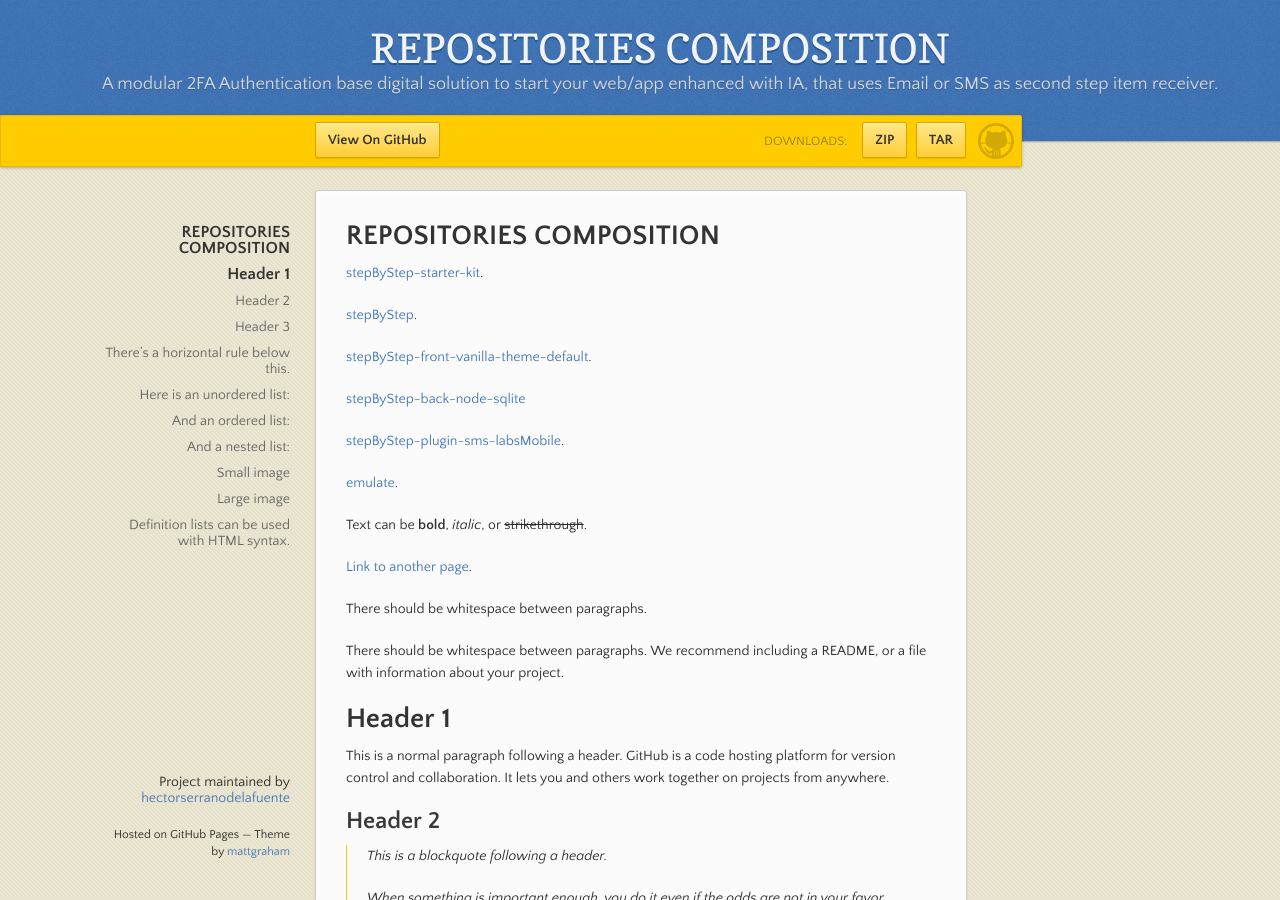
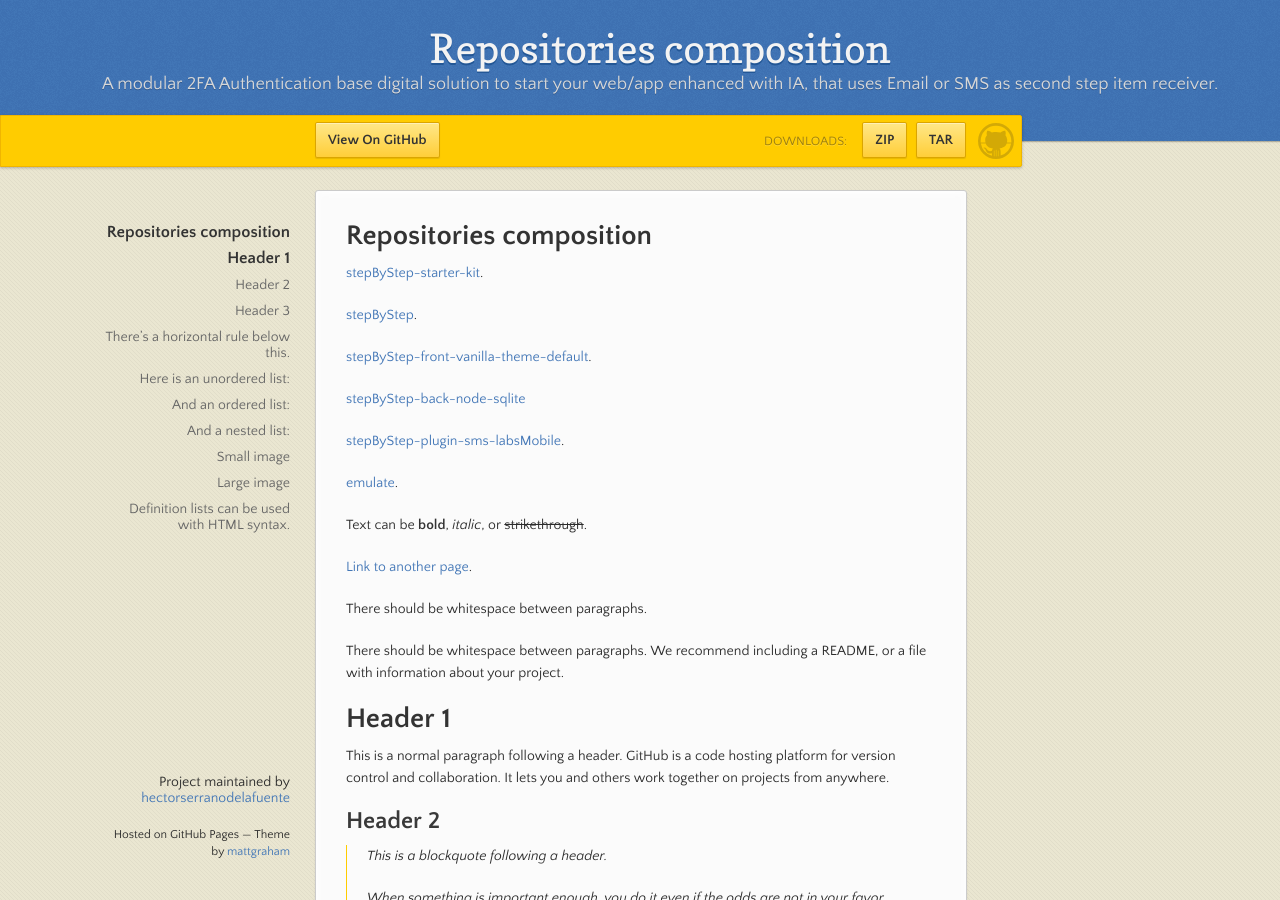
Before and after one commit to hectorserranodelafuente/get-stepByStep, a Jekyll site: the page built from index.md, in a window 1280 px wide and 900 px high. Built offline with Jekyll 4.4.1, drawn with Linux system fonts in a browser that asks for light colours; our own code applies the rules of GitHub Pages for plain Markdown files.

```diff
--- a/index.md
+++ b/index.md
@@ -2,7 +2,7 @@
 layout: default
 ---
 
-# REPOSITORIES COMPOSITION
+# Repositories composition
 
 [stepByStep-starter-kit](https://github.com/hectorserranodelafuente/stepByStep-starter-kit).
 
```
